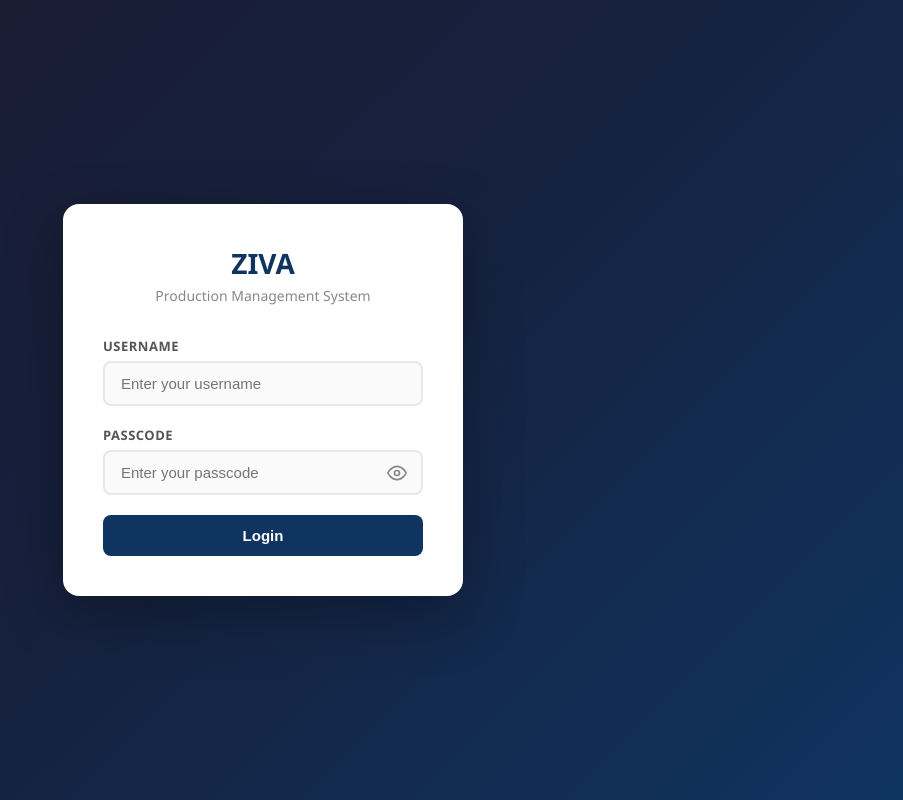
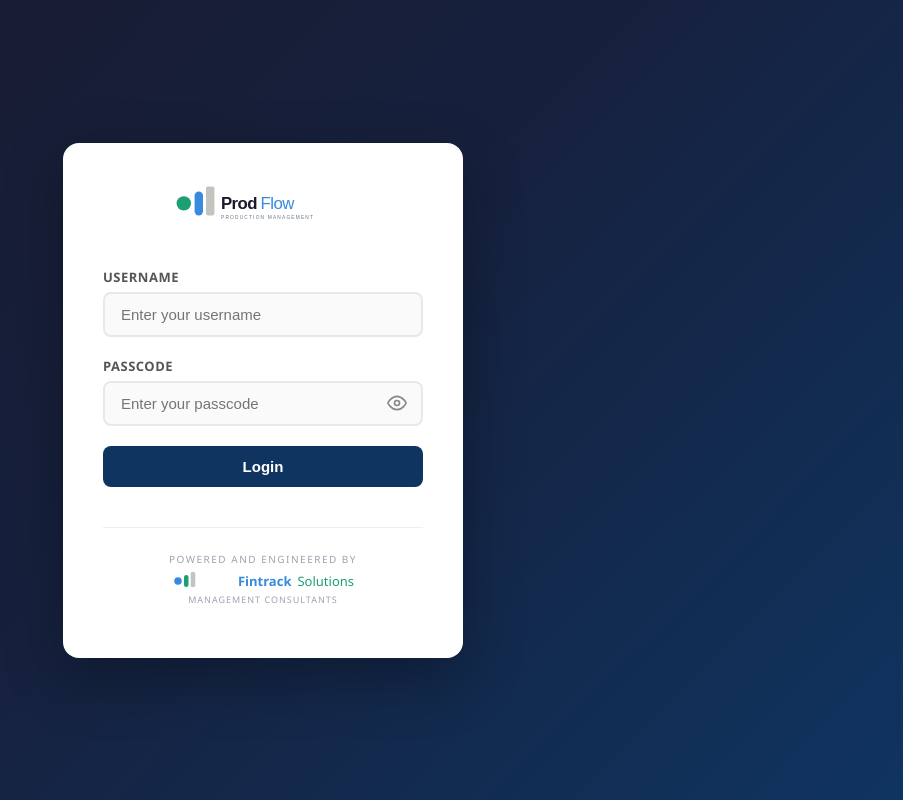
Before and after one commit to InfoFintrack/ziva-production, a React (Create React App) app: page /ceo in a window 1280 px wide. Shown: the whole page, without its empty margins (377-1280 px from the left). Built offline with nearby package versions, Linux system fonts and the light colour scheme.

Commit message:
Branding: ProdFlow logo and Powered by Fintrack footer on all pages

```diff
--- /dev/null
+++ b/src/components/PoweredByFintrack.js
@@ -0,0 +1,17 @@
+import React from 'react';
+const PoweredByFintrack = () => (
+  <div style={{ textAlign: 'center', padding: '24px 0 12px', marginTop: '40px', borderTop: '1px solid #eee' }}>
+    <div style={{ fontSize: '10px', letterSpacing: '1.5px', color: '#9ca3af', marginBottom: '6px' }}>POWERED AND ENGINEERED BY</div>
+    <div style={{ display: 'flex', alignItems: 'center', justifyContent: 'center', gap: '6px' }}>
+      <svg height="18" viewBox="0 0 80 24" xmlns="http://www.w3.org/2000/svg">
+        <circle cx="8" cy="12" r="5" fill="#378add"/>
+        <rect x="16" y="4" width="6" height="16" rx="3" fill="#1d9e75"/>
+        <rect x="25" y="0" width="6" height="20" rx="2" fill="#888780" opacity="0.5"/>
+      </svg>
+      <span style={{ fontSize: '13px', fontWeight: '600', color: '#378add' }}>Fintrack</span>
+      <span style={{ fontSize: '13px', fontWeight: '300', color: '#1d9e75' }}>Solutions</span>
+    </div>
+    <div style={{ fontSize: '9px', letterSpacing: '1px', color: '#9ca3af', marginTop: '3px' }}>MANAGEMENT CONSULTANTS</div>
+  </div>
+);
+export default PoweredByFintrack;
--- /dev/null
+++ b/src/components/ProdFlowLogo.js
@@ -0,0 +1,12 @@
+import React from 'react';
+const ProdFlowLogo = ({ height = 36 }) => (
+  <svg height={height} viewBox="0 0 320 80" xmlns="http://www.w3.org/2000/svg">
+    <circle cx="28" cy="34" r="12" fill="#1d9e75"/>
+    <rect x="46" y="14" width="14" height="40" rx="7" fill="#378add"/>
+    <rect x="65" y="6" width="14" height="48" rx="3" fill="#888780" opacity="0.5"/>
+    <text x="90" y="44" fontFamily="Arial,sans-serif" fontSize="28" fontWeight="700" letterSpacing="-1" fill="#1a1a2e">Prod</text>
+    <text x="156" y="44" fontFamily="Arial,sans-serif" fontSize="28" fontWeight="300" letterSpacing="-1" fill="#378add">Flow</text>
+    <text x="90" y="60" fontFamily="Arial,sans-serif" fontSize="8" letterSpacing="2" fill="#6b7280">PRODUCTION MANAGEMENT</text>
+  </svg>
+);
+export default ProdFlowLogo;
--- a/src/pages/AccountsView.js
+++ b/src/pages/AccountsView.js
@@ -2,6 +2,8 @@
 import React, { useState, useEffect } from 'react';
 import * as XLSX from 'xlsx';
 import { getCMTRates, approveCMTRate, getPaymentEntries, getAdvances, addAdvance, updatePayment, getStitchers } from '../api';
+import ProdFlowLogo from '../components/ProdFlowLogo';
+import PoweredByFintrack from '../components/PoweredByFintrack';
 
 // ── Rate field definitions ────────────────────────────────────────────────────
 const ALL_RATE_KEYS = [
@@ -693,7 +695,7 @@
   return (
     <div className="app-container">
       <nav className="navbar">
-        <h2>ZIVA — Accounts Dashboard</h2>
+        <ProdFlowLogo height={32} />
         <div className="user-info">
           <span>Welcome, {user.name}</span>
           <span className="role-badge">Accounts</span>
@@ -1073,6 +1075,7 @@
           </>
         )}
 
+        <PoweredByFintrack />
       </div>
 
       {renderRateModal()}
--- a/src/pages/AdminView.js
+++ b/src/pages/AdminView.js
@@ -1,6 +1,8 @@
 import React, { useState, useEffect } from 'react';
 import { useNavigate } from 'react-router-dom';
 import { getRecords, adminOverride } from '../api';
+import ProdFlowLogo from '../components/ProdFlowLogo';
+import PoweredByFintrack from '../components/PoweredByFintrack';
 
 function AdminView({ user, onLogout }) {
   const navigate = useNavigate();
@@ -100,7 +102,7 @@
   return (
     <div className="app-container">
       <nav className="navbar">
-        <h2>ZIVA — Admin Dashboard</h2>
+        <ProdFlowLogo height={32} />
         <div className="user-info">
           <span>Welcome, {user.name}</span>
           <span className="role-badge">Admin</span>
@@ -289,6 +291,7 @@
             </div>
           )}
         </div>
+        <PoweredByFintrack />
       </div>
 
       {/* OVERRIDE MODAL */}
--- a/src/pages/CEOView.js
+++ b/src/pages/CEOView.js
@@ -2,6 +2,8 @@
 import React, { useState, useEffect } from 'react';
 import * as XLSX from 'xlsx';
 import { getCMTRates, approveCMTRate } from '../api';
+import ProdFlowLogo from '../components/ProdFlowLogo';
+import PoweredByFintrack from '../components/PoweredByFintrack';
 
 // ── Rate field definitions ────────────────────────────────────────────────────
 const ALL_RATE_KEYS = [
@@ -553,7 +555,7 @@
   return (
     <div className="app-container">
       <nav className="navbar">
-        <h2>ZIVA — CEO Dashboard</h2>
+        <ProdFlowLogo height={32} />
         <div className="user-info">
           <span>Welcome, {user.name}</span>
           <span className="role-badge">CEO</span>
@@ -706,6 +708,7 @@
           </div>
         )}
 
+        <PoweredByFintrack />
       </div>
 
       {renderRateModal()}
--- a/src/pages/CuttingView.js
+++ b/src/pages/CuttingView.js
@@ -2,6 +2,8 @@
 import React, { useState, useEffect, useRef } from 'react';
 import { submitAcceptance, getRecords, getDropdowns, getPOs, submitCMTRate, getCMTRates, approveCMTRate, getStitchers, createStitcher, logPaymentEntry, getPaymentEntries } from '../api';
 import { ColourInput } from './PPView';
+import ProdFlowLogo from '../components/ProdFlowLogo';
+import PoweredByFintrack from '../components/PoweredByFintrack';
 
 // ── CMT Rate form constants ──────────────────────────────────────────────────
 
@@ -682,7 +684,7 @@
   return (
     <div className="app-container">
       <nav className="navbar">
-        <h2>ZIVA — Fabric Acceptance</h2>
+        <ProdFlowLogo height={32} />
         <div className="user-info">
           <span>Welcome, {user.name}</span>
           <span className="role-badge">Cutting Department</span>
@@ -1696,6 +1698,7 @@
           </>
         )}
 
+        <PoweredByFintrack />
       </div>
     </div>
   );
--- a/src/pages/Login.js
+++ b/src/pages/Login.js
@@ -1,5 +1,7 @@
 import React, { useState } from 'react';
 import { loginUser } from '../api';
+import ProdFlowLogo from '../components/ProdFlowLogo';
+import PoweredByFintrack from '../components/PoweredByFintrack';
 
 function Login({ onLogin }) {
   const [name, setName] = useState('');
@@ -33,8 +35,7 @@
     <div className="login-container">
       <div className="login-card">
         <div className="logo">
-          <h1>ZIVA</h1>
-          <p>Production Management System</p>
+          <ProdFlowLogo height={48} />
         </div>
 
         {error && <div className="alert alert-error">{error}</div>}
@@ -105,6 +106,7 @@
           </button>
         </form>
 
+        <PoweredByFintrack />
       </div>
     </div>
   );
--- a/src/pages/PPView.js
+++ b/src/pages/PPView.js
@@ -1,6 +1,8 @@
 /* eslint-disable react-hooks/exhaustive-deps */
 import React, { useState, useEffect, useRef } from 'react';
 import ReactDOM from 'react-dom';
+import ProdFlowLogo from '../components/ProdFlowLogo';
+import PoweredByFintrack from '../components/PoweredByFintrack';
 import {
   submitIssuance, getRecords, getDropdowns, getPOs, createPO, updatePO,
   getPoAccessories, addPoAccessory, getFabricIssuanceLog, logFabricIssuance,
@@ -676,7 +678,7 @@
   return (
     <div className="app-container">
       <nav className="navbar">
-        <h2>ZIVA — Fabric Issuance</h2>
+        <ProdFlowLogo height={32} />
         <div className="user-info">
           <span>Welcome, {user.name}</span>
           <span className="role-badge">PP Department</span>
@@ -1180,6 +1182,7 @@
           </>
         )}
 
+        <PoweredByFintrack />
       </div>
 
       {/* ── PO Detail Modal (portal — direct child of body for print) ──── */}
--- a/src/pages/StitchingView.js
+++ b/src/pages/StitchingView.js
@@ -1,6 +1,8 @@
 /* eslint-disable react-hooks/exhaustive-deps */
 import React, { useState, useEffect } from 'react';
 import { getPOs, getCMTRates, getStitchers, logPaymentEntry, getPaymentEntries } from '../api';
+import ProdFlowLogo from '../components/ProdFlowLogo';
+import PoweredByFintrack from '../components/PoweredByFintrack';
 
 const TODAY = new Date().toISOString().split('T')[0];
 
@@ -228,7 +230,7 @@
   return (
     <div className="app-container">
       <nav className="navbar">
-        <h2>ZIVA — Stitching Dashboard</h2>
+        <ProdFlowLogo height={32} />
         <div className="user-info">
           <span>Welcome, {user.name}</span>
           <span className="role-badge">Stitching</span>
@@ -450,6 +452,7 @@
           </div>
         )}
 
+        <PoweredByFintrack />
       </div>
     </div>
   );
--- a/src/pages/SupervisorView.js
+++ b/src/pages/SupervisorView.js
@@ -1,6 +1,8 @@
 /* eslint-disable react-hooks/exhaustive-deps */
 import React, { useState, useEffect } from 'react';
 import { getPOs, getCMTRates, getStitchers, getAllocations, createAllocation, updateAllocation } from '../api';
+import ProdFlowLogo from '../components/ProdFlowLogo';
+import PoweredByFintrack from '../components/PoweredByFintrack';
 
 const TODAY = new Date().toISOString().split('T')[0];
 const COMPONENTS = ['Shirt', 'Trouser', 'Dupatta'];
@@ -250,7 +252,7 @@
   return (
     <div className="app-container">
       <nav className="navbar">
-        <h2>ZIVA — Supervisor Dashboard</h2>
+        <ProdFlowLogo height={32} />
         <div className="user-info">
           <span>Welcome, {user.name}</span>
           <span className="role-badge">Supervisor</span>
@@ -514,6 +516,7 @@
             )}
           </>
         )}
+        <PoweredByFintrack />
       </div>
 
       {/* ── Update Modal ──────────────────────────────────────────────────────── */}
```
Also changed, not shown: .claude/settings.local.json.
